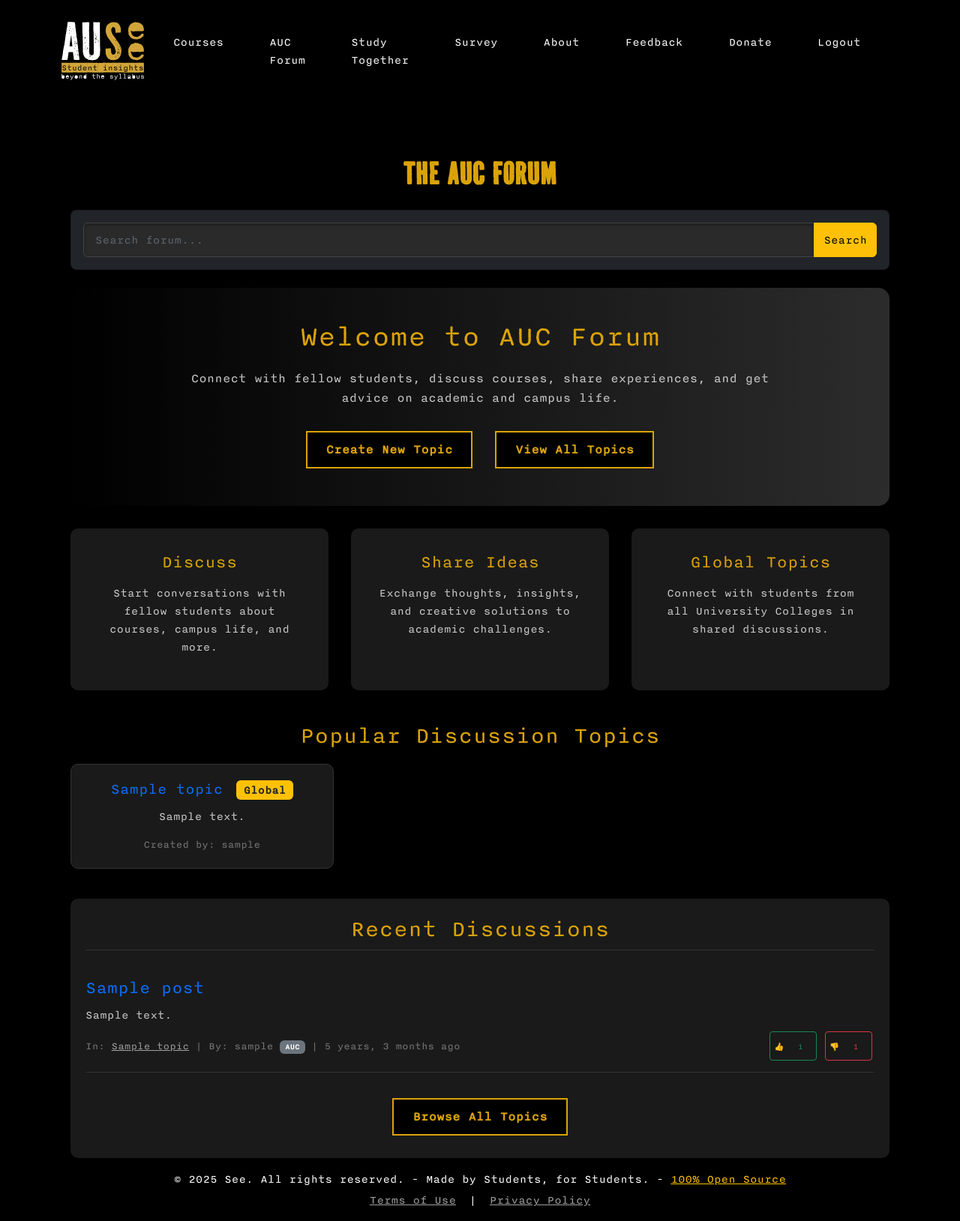
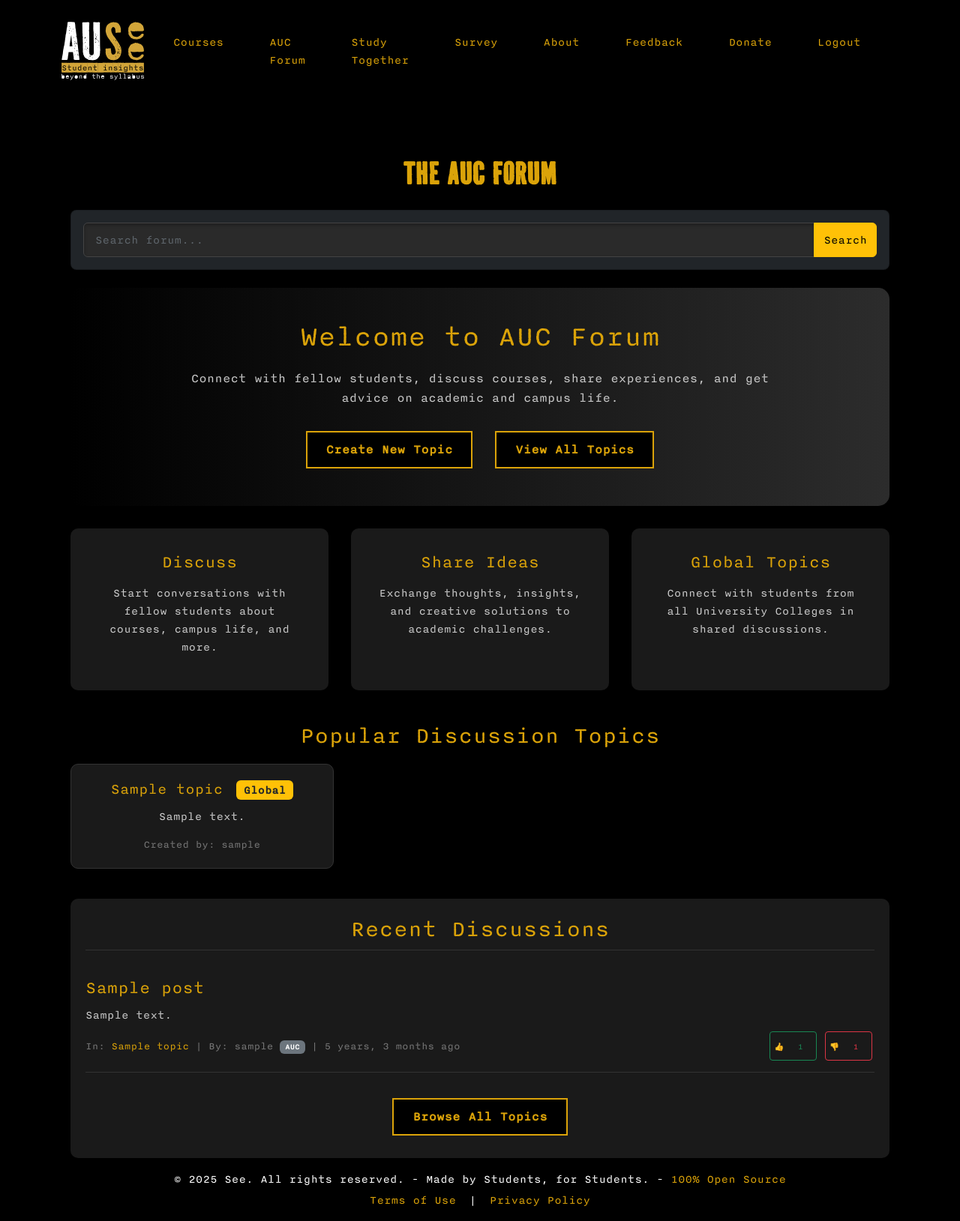
Before and after one commit to NatanAmado/AUSee, a Django app: page /auc/forum/ in a window 1280 px wide. Shown: the whole page at 75% size. Run offline with Django 4.2, Linux system fonts and the light colour scheme; a user stored in the database is signed in; tables that the repository leaves empty hold one stand-in row (values such as "Sample post").

Commit message:
Enhance forum link styling: update CSS to change link colors to gold with white hover effects across the forum, ensuring consistency in link appearance. Modify HTML templates to apply these styles, improving overall user experience and visual coherence.

```diff
--- a/CourseReviews1/static/css/forum.css
+++ b/CourseReviews1/static/css/forum.css
@@ -195,3 +195,89 @@ textarea.form-control {
         padding-left: 0.5rem;
     }
 }
+
+/* Topic and Post Title Links - Change from blue to gold */
+.card-title a {
+    color: #dba309 !important; /* Gold color */
+    text-decoration: none;
+    transition: color 0.3s ease;
+}
+
+.card-title a:hover {
+    color: #ffffff !important; /* White on hover */
+    text-decoration: none;
+}
+
+/* Fix for any other text-light links that might be blue */
+.text-light {
+    color: #f8f9fa !important;
+}
+
+.text-light.text-decoration-none {
+    color: #dba309 !important;
+}
+
+.text-light.text-decoration-none:hover {
+    color: #ffffff !important;
+}
+
+/* For post detail and other text links */
+.card a.text-light {
+    color: #dba309 !important;
+}
+
+.card a.text-light:hover {
+    color: #ffffff !important;
+}
+
+/* Text-primary override if used anywhere */
+.text-primary {
+    color: #dba309 !important;
+}
+
+/* Override any other link colors in the forum */
+.posts-list a, .topic-list a {
+    color: #dba309;
+}
+
+.posts-list a:hover, .topic-list a:hover {
+    color: #ffffff;
+}
+
+/* Override blue links throughout the forum application */
+a, a.text-decoration-none, a.text-muted, a:link, a:visited {
+    color: #dba309 !important;
+    text-decoration: none;
+}
+
+a:hover, a.text-decoration-none:hover, a.text-muted:hover {
+    color: #ffffff !important;
+    text-decoration: none;
+}
+
+/* Specific fix for topic links */
+.topic-card h3 a, .post-item h4 a {
+    color: #dba309 !important;
+}
+
+.topic-card h3 a:hover, .post-item h4 a:hover {
+    color: #ffffff !important;
+}
+
+/* Fix for post meta links */
+.post-meta a {
+    color: #dba309 !important;
+}
+
+.post-meta a:hover {
+    color: #ffffff !important;
+}
+
+/* Fix for browse all topics link */
+.text-center .cta-button {
+    color: #dba309 !important;
+}
+
+.text-center .cta-button:hover {
+    color: #000000 !important;
+}
--- /dev/null
+++ b/CourseReviews1/static/css/link-override.css
@@ -0,0 +1,34 @@
+/* Emergency override for blue links */
+a:not(.btn):not(.navbar-brand) {
+    color: #dba309 !important;
+    text-decoration: none !important;
+}
+
+a:not(.btn):not(.navbar-brand):hover {
+    color: #ffffff !important;
+    text-decoration: none !important;
+}
+
+/* Topic specific links */
+.topic-card h3 a,
+.post-item h4 a,
+.post-meta a,
+a.text-decoration-none,
+a.text-light,
+a.text-muted {
+    color: #dba309 !important;
+}
+
+.topic-card h3 a:hover,
+.post-item h4 a:hover,
+.post-meta a:hover,
+a.text-decoration-none:hover,
+a.text-light:hover,
+a.text-muted:hover {
+    color: #ffffff !important;
+}
+
+/* Text primary class */
+.text-primary {
+    color: #dba309 !important;
+}
--- a/forum/templates/forum/base_forum.html
+++ b/forum/templates/forum/base_forum.html
@@ -165,7 +192,7 @@
 <form id="csrf-form">
     {% csrf_token %}
 </form>
-<div class="container mt-4">
+<div class="container mt-4" id="forum-content">
     <!-- Forum Title -->
     <div class="row mb-3">
         <div class="col-md-12">
--- a/forum/templates/forum/home.html
+++ b/forum/templates/forum/home.html
@@ -3,6 +3,17 @@
 
 {% block forum_content %}
 <style>
+    /* Direct override for blue links on forum home page */
+    .topic-card a, .post-item a, .post-meta a, a.text-decoration-none {
+        color: #dba309 !important;
+        text-decoration: none !important;
+    }
+
+    .topic-card a:hover, .post-item a:hover, .post-meta a:hover, a.text-decoration-none:hover {
+        color: #ffffff !important;
+        text-decoration: none !important;
+    }
+
     /* Vote button styles */
     .vote-btn {
         padding: 0.15rem 0.3rem !important;
--- a/templates/base.html
+++ b/templates/base.html
@@ -26,6 +26,7 @@
     <link href="{% static 'css/style.css' %}" rel="stylesheet">
     <link href="{% static 'css/forum.css' %}" rel="stylesheet">
     <link href="{% static 'css/reviews.css' %}" rel="stylesheet">
+    <link href="{% static 'css/link-override.css' %}" rel="stylesheet">
     {% block extra_head %}{% endblock %}
     <style>
         body, html {
```
Also changed, not shown: other parts of forum/templates/forum/base_forum.html (+27 -0 lines).
